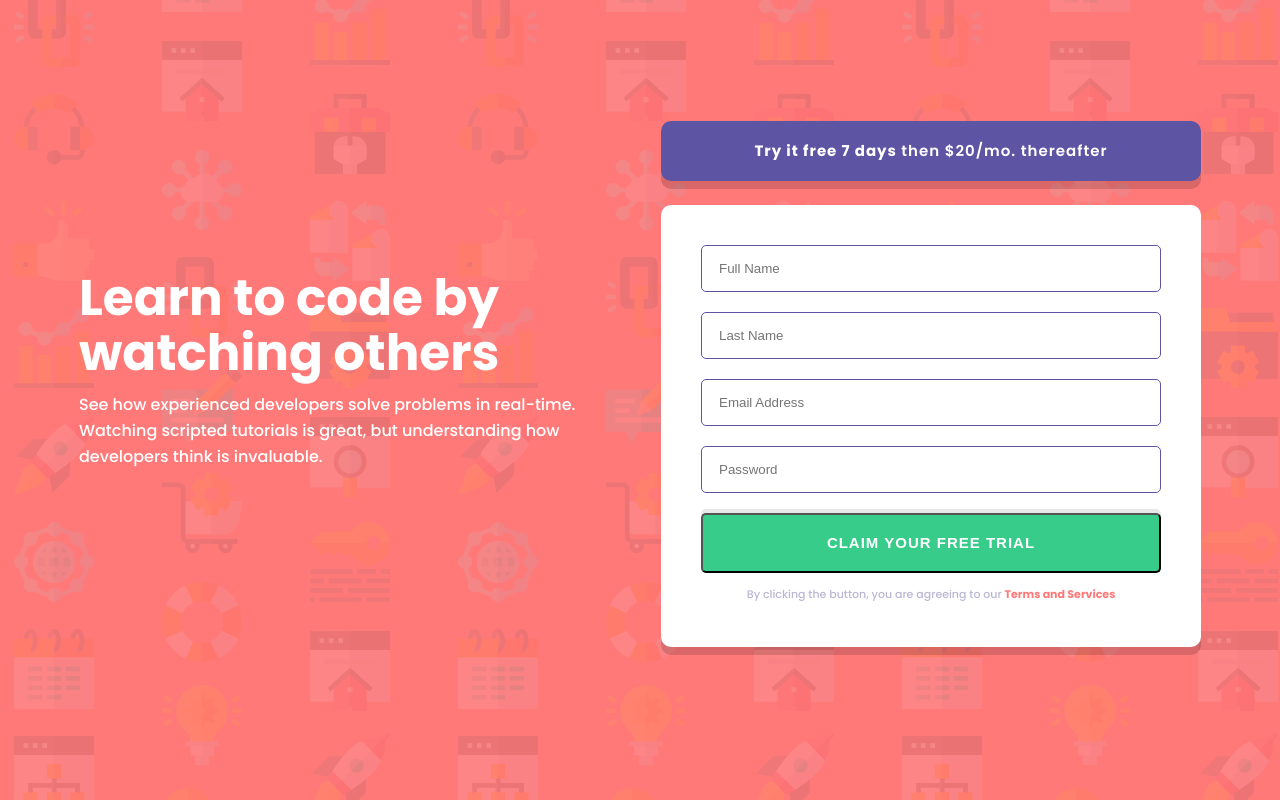
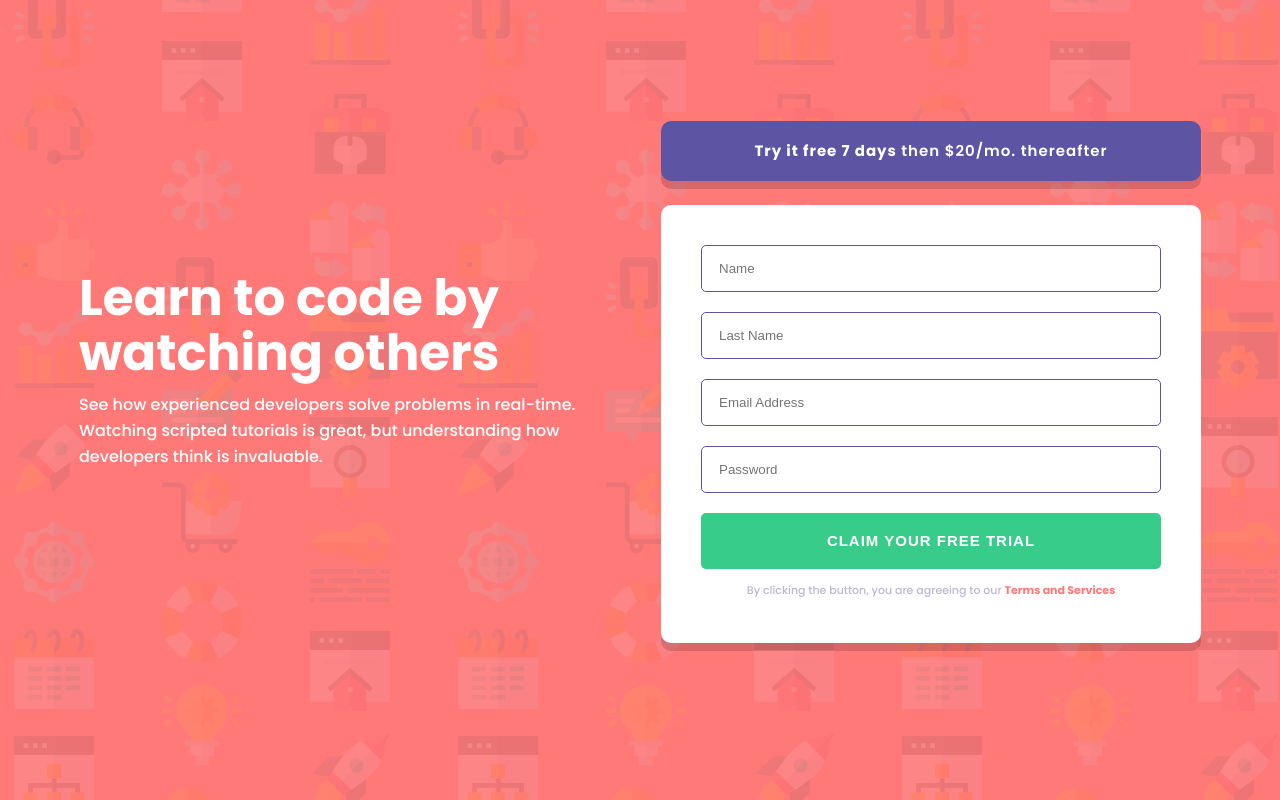
Before and after one commit to SattorovBehruz/intro, a plain HTML site: page index.html in a window 1280 px wide. Drawn offline with Linux system fonts and the light colour scheme.

Commit message:
Make changes to the index.html and styles.css files

```diff
--- a/css/styles.css
+++ b/css/styles.css
@@ -124,8 +124,8 @@ body {
   line-height: 26px;
   letter-spacing: 1px;
   border-radius: 5px;
+  border: none;
   background-color: #38cc8b;
-  box-shadow: 0px -4px 0px 0px #00000017 ;
 }
 
 .form-text {
@@ -137,8 +137,9 @@ body {
   line-height: 26px;
 }
 
-.form-span {
+.form-link {
   color: #ff7979;
   font-weight: 700;
+  text-decoration-line: none;
   line-height: 26px;
 }
--- a/index.html
+++ b/index.html
@@ -23,20 +23,24 @@
                 then $20/mo. thereafter
               </span>
             </h2>
-            <form class="site-form" action="#" method="PUSH">
-              <input class="site-input" type="text" placeholder="Full Name" required>
+            <form class="site-form" action="https://echo.htmlacademy.ru/courses" method="POST">
+              <input class="site-input" type="text" placeholder="Name"
+              name="user_name" required>
 
-              <input class="site-input" type="text" placeholder="Last Name" required>
+              <input class="site-input" type="text" placeholder="Last Name"
+              name="user_lastname" required>
 
-              <input class="site-input" type="text" placeholder="Email Address" required>
+              <input class="site-input" type="text" placeholder="Email Address"
+              name="user_email_address" required>
 
-              <input class="site-input" type="text" placeholder="Password" required>
+              <input class="site-input" type="text" placeholder="Password"
+              name="user_password" required>
 
-              <button class="form-button">CLAIM YOUR FREE TRIAL</button>
+              <button class="form-button" type="submit">CLAIM YOUR FREE TRIAL</button>
 
               <p class="form-text">
                 By clicking the button, you are agreeing to our
-                <span class="form-span">Terms and Services</span>
+                <a class="form-link" href="#">Terms and Services</a>
               </p>
             </form>
           </div>
```
